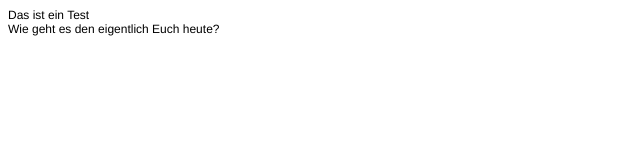
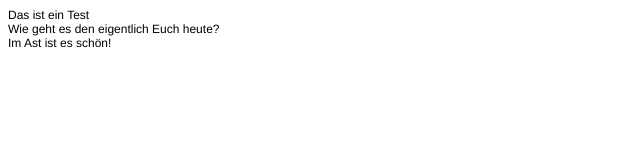
Before and after one commit to simonschmitthd/test, a plain HTML site: page index.html in a window 1280 px wide. Shown: the full height of the page, 0-640 px from the left. Drawn offline with Linux system fonts and the light colour scheme.

Commit message:
Das ist eine Änderung im Ast

```diff
--- a/index.html
+++ b/index.html
@@ -13,5 +13,6 @@
 <body>
 <p class="p1">Das ist ein Test</p>
 <p class="p1">Wie geht es den eigentlich Euch heute?</p>
+<p class="p1">Im Ast ist es schön!</p>
 </body>
 </html>
```
